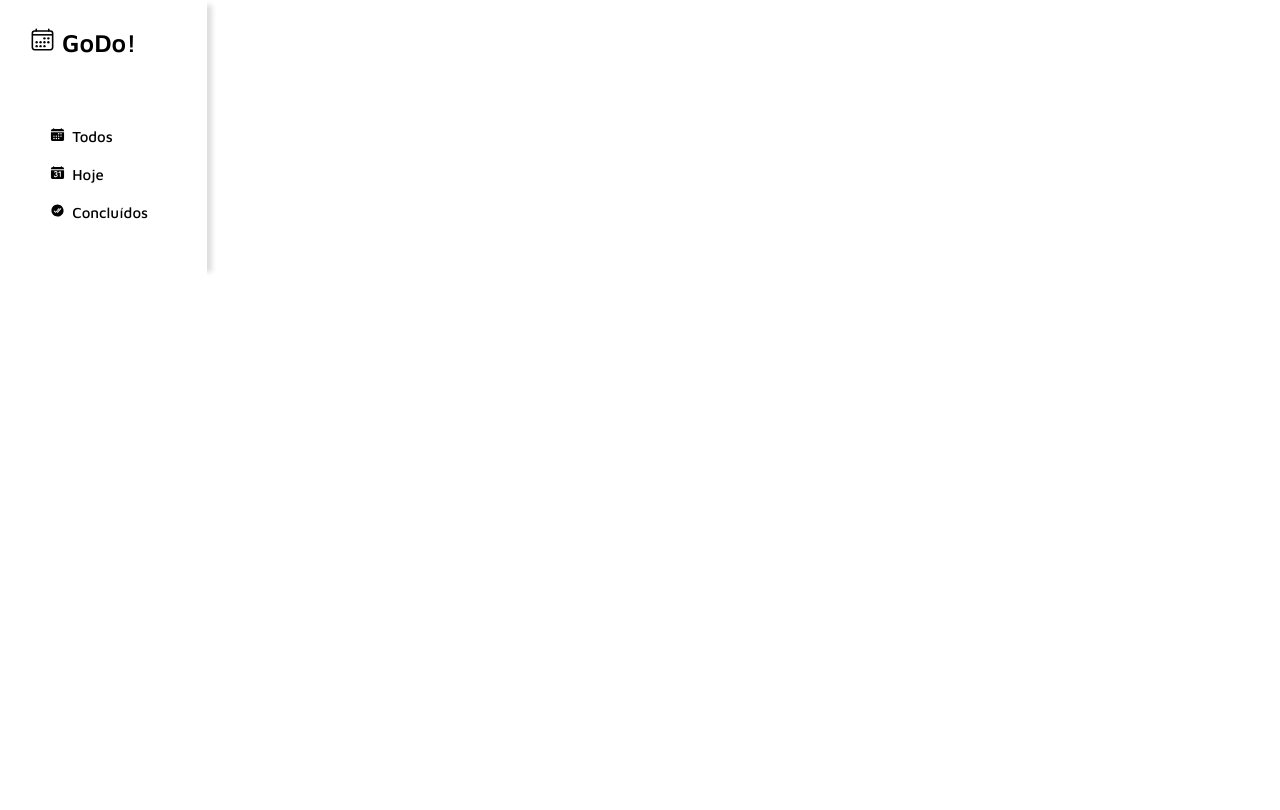
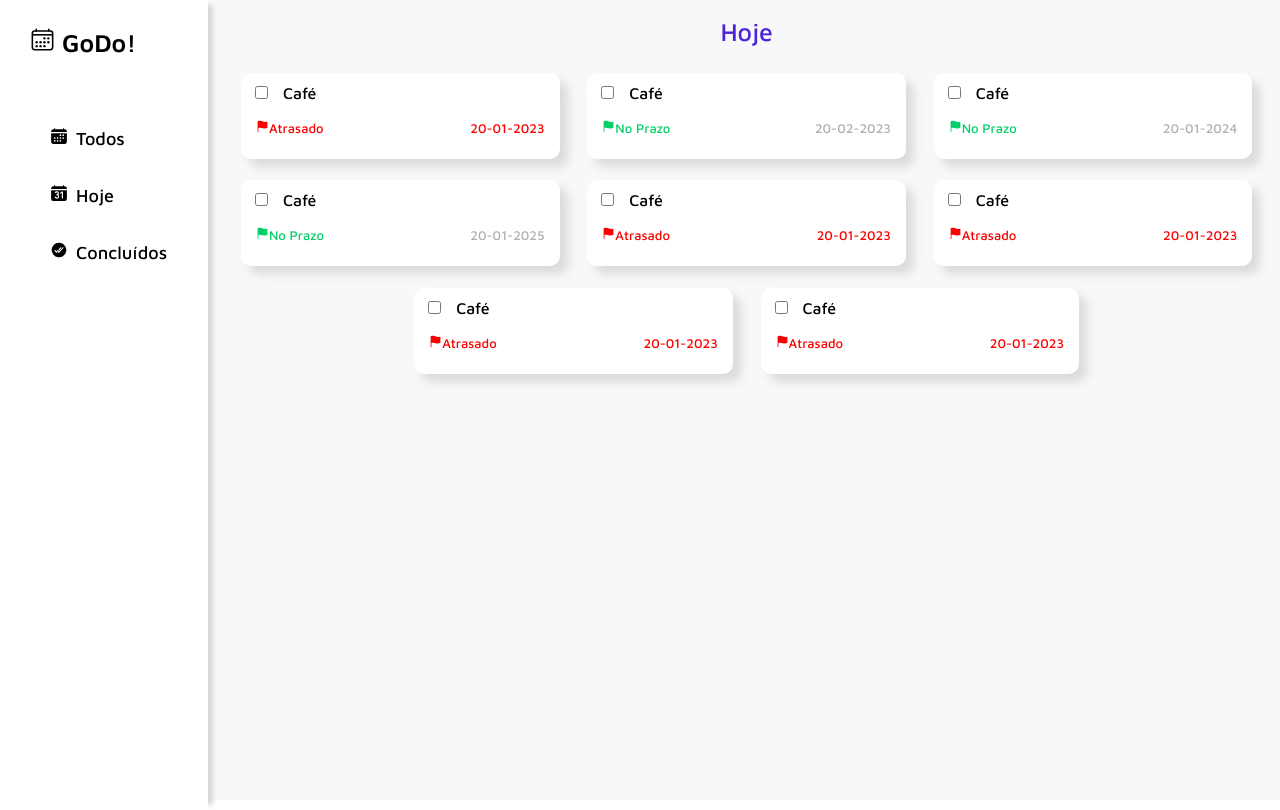
Before and after one commit to Arthur-Godoy/GoDo-Front, a React (Create React App) app: page / in a window 1280 px wide. Built offline with nearby package versions, Linux system fonts and the light colour scheme.

Commit message:
Arthur-Godoy/Create task component

```diff
--- a/package.json
+++ b/package.json
@@ -9,6 +9,7 @@
     "@testing-library/jest-dom": "^5.16.5",
     "@testing-library/react": "^13.4.0",
     "@testing-library/user-event": "^13.5.0",
+    "axios": "^1.3.0",
     "react": "^18.2.0",
     "react-dom": "^18.2.0",
     "react-icons": "^4.7.1",
--- a/src/App.jsx
+++ b/src/App.jsx
@@ -1,19 +1,44 @@
 import React from "react";
-import { Grid, Typography } from "@mui/material";
+import { Grid } from "@mui/material";
 import SideBar from './components/sidebar/SideBar';
 import styled  from 'styled-components';
+import TopBar from "./components/topBar/TopBar";
+import Task from './components/task/Task';
 
+const ContentContainer = styled.div`
+  background-color: #f6f8fa;
+`;
+
+const TasksContainer = styled.div`
+  display: flex;
+  flex-grow: 0;
+  flex-direction: row;
+  flex-wrap: wrap;
+  justify-content: center;
+`;
 
 const App = () => {
   return (
-      <Grid container spacing={1}>
-        <Grid item xs={2}>
-          <SideBar/>
+    <ContentContainer>
+        <Grid container sx={{ height: '100vh' }} s>
+          <Grid item md={2}>
+            <SideBar/>
+          </Grid>
+          <Grid item md={10}>
+            <TopBar title="Hoje"/>
+            <TasksContainer>
+              <Task name="Café" description="lalalalalal" concluded={false} date="20-01-2023"/>
+              <Task name="Café" description="lalalalalal" concluded={false} date="20-02-2023"/>
+              <Task name="Café" description="lalalalalal" concluded={false} date="20-01-2024"/>
+              <Task name="Café" description="lalalalalal" concluded={false} date="20-01-2025"/>
+              <Task name="Café" description="lalalalalal" concluded={false} date="20-01-2023"/>
+              <Task name="Café" description="lalalalalal" concluded={false} date="20-01-2023"/>
+              <Task name="Café" description="lalalalalal" concluded={false} date="20-01-2023"/>
+              <Task name="Café" description="lalalalalal" concluded={false} date="20-01-2023"/>
+            </TasksContainer>
+          </Grid>
         </Grid>
-        <Grid item xs={10}>
-
-        </Grid>
-      </Grid>
+      </ContentContainer>
   );
 }
 
--- a/src/components/sidebar/SideBar.jsx
+++ b/src/components/sidebar/SideBar.jsx
@@ -3,9 +3,11 @@ import styled from 'styled-components';
 import { IoCalendar, IoCheckmarkDoneCircle, IoCalendarNumber, IoCalendarOutline } from 'react-icons/io5'
 
 const Container = styled.div`
-  padding: 10px;
-  height: 100%;
-  box-shadow: 10px 0 5px -5px #dfdede;
+background-color: white;
+  padding: 10px 10px 0px 10px;
+  height: 100vh;
+  box-shadow: 10px 0 5px -5px #d6d6d6;
+  margin-right: 5px;
 `;
 
 const List = styled.ul`
@@ -14,20 +16,21 @@ const List = styled.ul`
 
 const ListItem = styled.li`
   padding: 10px 0px;
+  margin: 15px 0px;
 `;
 
 const Link = styled.a`
-  font-size: 15px;
+  font-size: 18px;
   text-decoration: none;
   color: black;
   &:hover{
-    color: #db0bdb;
+    color: #6239da;
     transition: 0.3s;
   }
 `;
 
 const Icon = styled.span`
-  font-size: 15px;
+  font-size: 18px;
   margin-right: 3px;
 `;
 
--- /dev/null
+++ b/src/components/task/Task.jsx
@@ -0,0 +1,62 @@
+import React, { useEffect, useState } from 'react'
+import styled from 'styled-components'
+import {IoFlag} from 'react-icons/io5'
+
+const Task = (props) => {
+    const [late, setLate] = useState(false);
+
+    useEffect(() =>{
+        let date = props.date
+        date = date.split('-')
+        let taskDate = new window.Date(date[2], date[1] - 1, date[0])
+        setLate(new window.Date()  > taskDate)
+    },[props])
+
+    const Container = styled.div`
+        padding: 10px;
+        background-color: white;
+        border-radius: 10px;
+        box-shadow: 8px 8px 10px #dddada;
+        margin: 1% 1.3%;
+        width: 28%;
+        &:hover{
+            background-color: #f9f4fd;
+            transition: .8s;
+        }
+    `;
+
+    const DeadLine = styled.p`
+        display: inline;
+        color: ${late ? "#fa0000" : "#02cf69"};
+        font-size: 13px;
+    `;
+
+    const Date = styled.p`
+        display: inline;
+        color: ${late ? "#fa0000" : "#b3afaf"};
+        text-align: right;
+        font-size: 13px;
+    `;
+
+    const Details = styled.div`
+        margin: 5px 5px 0px 5px;
+        display: flex;
+        justify-content: space-between;
+    `;
+
+    return (
+        <Container>
+            <input type="checkbox" name={props.name} style={{marginRight: 15}}/>
+            <label for={props.name}>{props.name}</label>
+            <Details>
+                <DeadLine>
+                    <IoFlag />
+                    {late? 'Atrasado': 'No Prazo'}
+                </DeadLine>
+                <Date>{props.date}</Date>
+            </Details>
+        </Container>
+    )
+}
+
+export default Task
--- /dev/null
+++ b/src/components/topBar/TopBar.jsx
@@ -0,0 +1,19 @@
+import React from 'react'
+import styled from 'styled-components';
+
+const Title = styled.h1`
+  text-align: center;
+  font-weight: 500;
+  color: #4f21d7;
+  font-size: 25px;
+`;
+
+const TopBar = (props) => {
+  return (
+    <div>
+      <Title>{props.title}</Title>
+    </div>
+  )
+}
+
+export default TopBar
```
Also changed, not shown: 1 other file (tests, documents, lock files or other folders).
